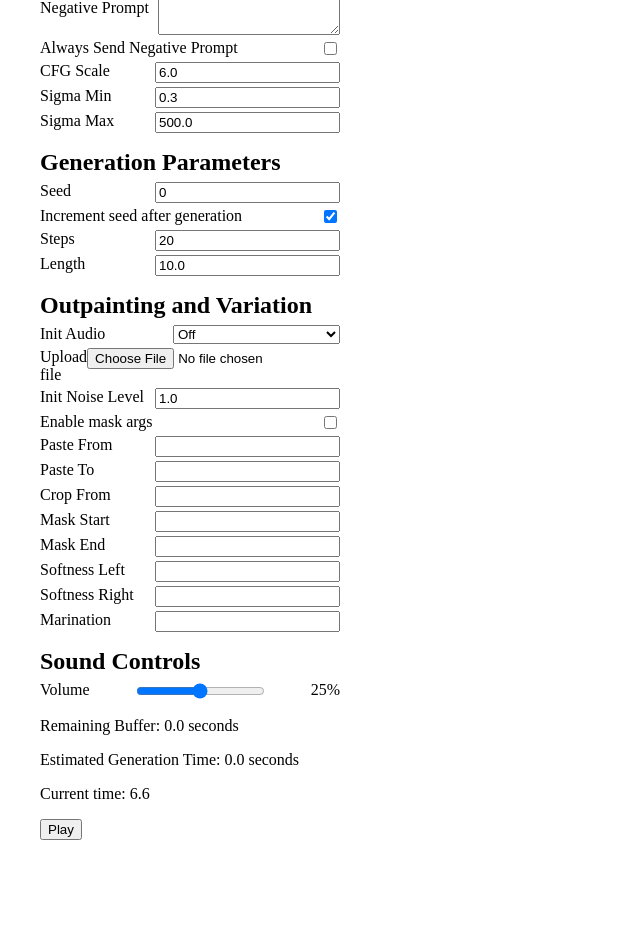
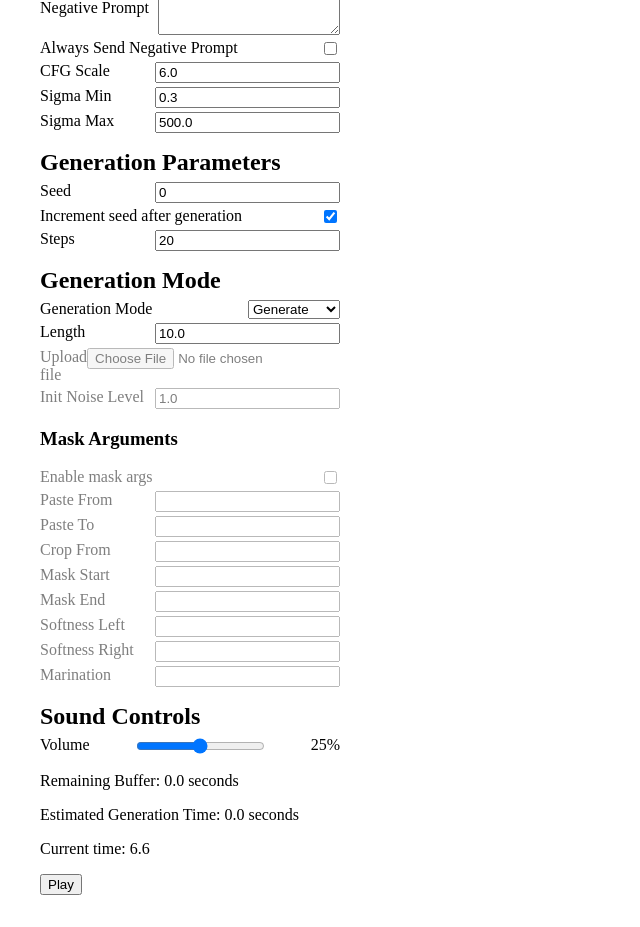
Before and after one commit to a2aaron/AI-Slop-Radio, a Flask app: page / in a window 1280 px wide. Shown: the part 154-1081 px from the top of the page, without its empty margins (0-640 px from the left). Before the commit the page ends 994 px from the top, so only its background shows below. Run offline with Flask 3, Linux system fonts and the light colour scheme.

Commit message:
Slightly dim controls which are disabled.

```diff
--- a/static/main.css
+++ b/static/main.css
@@ -79,3 +79,11 @@ input:invalid {
 [data-queue-state="generating"] {
     background: khaki;
 }
+
+[pseudo-disabled="true"] {
+    opacity: 0.5;
+}
+
+label:has(~ [pseudo-disabled="true"]) {
+    opacity: 0.5;
+}
--- a/static/main.js
+++ b/static/main.js
@@ -156,6 +156,7 @@ function getPromptSettings() {
         negative_prompt = negative_prompt_textarea.value;
     }
 
+    let length = parseFloat(length_input.value);
     let init_audio_args = null;
     let init_audio_blob = getInitAudioBlob();
     if (init_audio_blob != null) {
@@ -164,6 +165,7 @@ function getPromptSettings() {
             source: init_audio_blob.source,
             init_noise_level: parseFloat(init_noise_level_input.value)
         };
+        length = init_audio_blob.length;
     }
 
     let mask_args = null;
@@ -188,7 +190,7 @@ function getPromptSettings() {
        "sigma_max": parseFloat(sigma_max_input.value),
        "seed": parseInt(seed_input.value),
        "steps": parseInt(steps_input.value),
-       "length": parseFloat(length_input.value),
+       "length": length,
        "init_audio": init_audio_args,
        "mask_args": mask_args,
    }
@@ -198,14 +200,13 @@ function getPromptSettings() {
  * @returns {BlobWithSource | null}
  */
 function getInitAudioBlob() {
-    switch (init_audio_dropdown.value) {
+    switch (parseInitAudioDropdownValue(init_audio_dropdown.value)) {
         case "off": return null;
         case "file": return UPLOADED_AUDIO;
         // Try to return latest playlist item. Otherwise, fallback to uploaded audio.
         case "wander": return getLatestPlaylistItemBlob() ?? UPLOADED_AUDIO;
         case "microphone": return null;
     }
-    throw new Error(`Invalid dropdown setting ${init_audio_dropdown.value}`);
 }
 /**
 * Build the request using the given settings.
@@ -357,12 +358,13 @@ class PlaylistItem extends HTMLElement {
      * @returns {BlobWithSource | null}
      */
     get blobWithSource() {
-        if (this.blob == null) {
+        if (this.blob == null || this.buffer == null) {
             return null;
         }
         return {
             audio: this.blob,
-            source: `${this.promptSettings?.positive_prompt} ${this.promptSettings?.seed} (@ ${this.queueTime?.toFixed(2)})`
+            source: `${this.promptSettings?.positive_prompt} ${this.promptSettings?.seed} (@ ${this.queueTime?.toFixed(2)})`,
+            length: getLengthInSeconds(this.buffer),
         };
     }
 
@@ -453,9 +455,9 @@ function expireOldestItem() {
  * @returns {BlobWithSource | null}
  */
 function getLatestPlaylistItemBlob() {
-    let doneGenerations = RECENT_GENERATIONS.findLast(item => item.blob != null);
-    if (doneGenerations != undefined) {
-        return doneGenerations.blobWithSource;
+    let latestItem = RECENT_GENERATIONS.findLast(item => item.blob != null);
+    if (latestItem != undefined) {
+        return latestItem.blobWithSource;
     } else {
         return null;
     }
@@ -639,6 +641,86 @@ function setVolumeFromSlider() {
 }
 
 
+/**
+ * @typedef {"off" | "file" | "wander" | "microphone"} InitAudioDropdownValue
+ * @param {string} input
+ * @returns {InitAudioDropdownValue}
+ */
+function parseInitAudioDropdownValue(input) {
+    switch (input) {
+        case "off":
+        case "file":
+        case "wander":
+        case "microphone": return input;
+        default: throw new Error(`Invalid dropdown value: ${input}`)
+    }
+}
+
+async function setFileUploaded() {
+    if (init_audio_upload_input.files != null && init_audio_upload_input.files?.length > 0) {
+        let file = init_audio_upload_input.files[0];
+        let audioBuffer = await audioCtx.decodeAudioData(await file.arrayBuffer());
+        let length = getLengthInSeconds(audioBuffer);
+        length_input.value = length.toFixed(2);
+        UPLOADED_AUDIO = {
+            audio: file,
+            source: file.name,
+            length: length,
+        };
+    }
+}
+
+/**
+ * Enable/disable various elements on the page based on the init audio dropdown
+ */
+function setEnabilityInitAudioControls() {
+    let value = parseInitAudioDropdownValue(init_audio_dropdown.value);
+    switch (value) {
+        case "off":
+            setEnabled(length_input, true);
+            setEnabled(mask_args_checkbox, false);
+            setEnabled(init_audio_upload_input, false);
+            setEnabled(init_noise_level_input, false);
+            break;
+        case "file":
+        case "wander":
+            setEnabled(length_input, false);
+            setEnabled(mask_args_checkbox, true);
+            setEnabled(init_audio_upload_input, true);
+            setEnabled(init_noise_level_input, true);
+            break;
+        case "microphone":
+            setEnabled(length_input, true);
+            setEnabled(mask_args_checkbox, true);
+            setEnabled(init_audio_upload_input, false);
+            setEnabled(init_noise_level_input, true);
+            break;
+    }
+}
+
+
+function setEnabilityMaskArgs() {
+    let checked = mask_args_checkbox.checked;
+    setEnabled(paste_from_input, checked);
+    setEnabled(paste_to_input, checked);
+    setEnabled(crop_from_input, checked);
+    setEnabled(mask_start_input, checked);
+    setEnabled(mask_end_input, checked);
+    setEnabled(softness_left_input, checked);
+    setEnabled(softness_right_input, checked);
+    setEnabled(marination_input, checked);
+}
+
+/**
+ *
+ * @param {HTMLInputElement} control
+ * @param {boolean} enabled
+ */
+function setEnabled(control, enabled) {
+    let disabled = !enabled;
+    control.setAttribute("pseudo-disabled", disabled.toString());
+}
+
 // #####################
 // # UTILITY FUNCTIONS #
 // #####################
@@ -700,6 +782,13 @@ function getDestinationNode() {
     return gainNode;
 }
 
+/**
+ * @param {AudioBuffer} audioBuffer
+ * @returns The length of the audio buffer, in seconds
+ */
+function getLengthInSeconds(audioBuffer) {
+    return audioBuffer.length / audioBuffer.sampleRate
+}
 
 // ########
 // # MAIN #
@@ -719,7 +808,7 @@ let RECENT_GENERATIONS = [];
 const MAX_RECENT_GENERATIONS = 5;
 
 
-/** @typedef {{ audio: Blob, source: string }} BlobWithSource */
+/** @typedef {{ audio: Blob, source: string, length: number }} BlobWithSource */
 /** @type {BlobWithSource | null} */
 let UPLOADED_AUDIO = null;
 
@@ -779,15 +868,13 @@ play_button.onclick = async (_) => {
     }
 };
 
-init_audio_upload_input.onchange = (_) => {
-    const files = assertExists(init_audio_upload_input.files);
-    if (files.length > 0) {
-        UPLOADED_AUDIO = {
-            audio: files[0],
-            source: files[0].name
-        };
-    }
+init_audio_upload_input.onchange = async (_) => {
+    await setFileUploaded();
 }
+
+init_audio_dropdown.onchange = (e) => setEnabilityInitAudioControls();
+
+mask_args_checkbox.onchange = (_) => setEnabilityMaskArgs();
 
 volume_slider.oninput = (_) => setVolumeFromSlider();
 
@@ -800,3 +887,6 @@ setInterval(updateUI, 100);
 
 updateUI();
 setVolumeFromSlider();
+setEnabilityInitAudioControls();
+setEnabilityMaskArgs();
+setFileUploaded();
--- a/templates/main.html
+++ b/templates/main.html
@@ -51,21 +51,21 @@
                     <label for="steps">Steps</label>
                     <input type="number" id="steps" name="steps" min="1" value="20" required></input>
                 </ui-control>
+            </section>
+            <section>
+                <h2>Generation Mode</h2>
+                <ui-control>
+                    <label for="init_audio_dropdown">Generation Mode</label>
+                    <select id="init_audio_dropdown" name="init_audio_dropdown">
+                        <option value="off">Generate</option>
+                        <option value="file">File</option>
+                        <option value="wander">Wander</option>
+                        <option value="microphone">Microphone</option>
+                    </select>
+                </ui-control>
                 <ui-control>
                     <label for="length">Length</label>
                     <input type="number" id="length" name="length" min="1" value="10.0" step="any" required></input>
-                </ui-control>
-            </section>
-            <section>
-                <h2>Outpainting and Variation</h2>
-                <ui-control>
-                    <label for="init_audio_dropdown">Init Audio</label>
-                    <select id="init_audio_dropdown" name="init_audio_dropdown">
-                        <option value="off">Off</option>
-                        <option value="file">From File</option>
-                        <option value="wander">Most Recent Generation</option>
-                        <option value="microphone">Microphone</option>
-                    </select>
                 </ui-control>
                 <ui-control>
                     <label for="init_audio_upload">Upload file</label>
@@ -75,6 +75,8 @@
                     <label for="init_noise_level">Init Noise Level</label>
                     <input type="number" id="init_noise_level" name="init_noise_level" value="1.0" step="any"></input>
                 </ui-control>
+                <section>
+                    <h3>Mask Arguments</h3>
                     <ui-control>
                         <label for="mask_args_checkbox">Enable mask args</label>
                         <input type="checkbox" id="mask_args_checkbox" name="mask_args_checkbox"></input>
@@ -112,6 +114,7 @@
                         <input type="number" id="marination" name="marination" step="any"></input>
                     </ui-control>
                 </section>
+            </section>
             <section>
                 <h2>Sound Controls</h2>
                 <ui-control>
```
Lines whose indentation alone changed are shown as unchanged.
